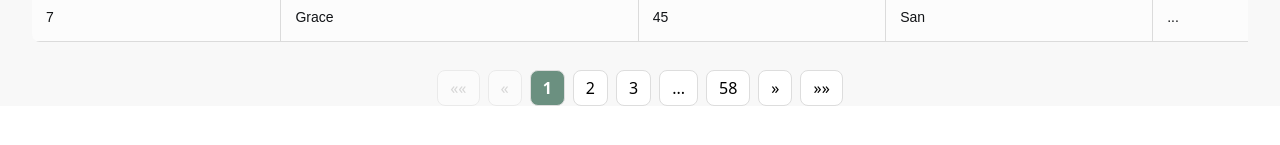
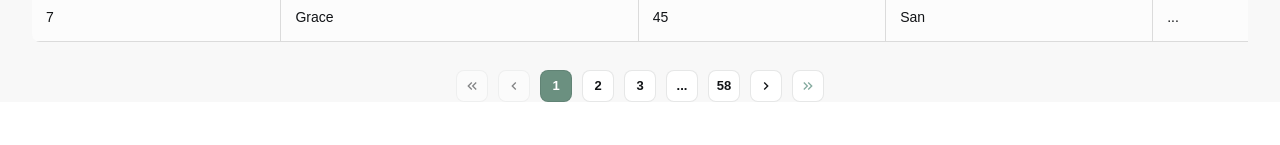
Before and after one commit to Alexandr-1973/VocabBuilder, a React (Vite) app: page /dictionary in a window 1280 px wide. Shown: the part 615-760 px from the top of the page. Built offline with nearby package versions, Linux system fonts and the light colour scheme.

Commit message:
add-css-pagination

```diff
--- a/src/components/WordsPagination/WordsPagination.css
+++ /dev/null
@@ -1,32 +0,0 @@
-.pagination {
-	display: flex;
-	align-items: center;
-	justify-content: center;
-	flex-wrap: wrap;
-	gap: 8px;
-	/* padding: 10px; */
-  }
-
-  .pagination button {
-	padding: 8px 12px;
-	border: 1px solid #ddd;
-	background-color: white;
-	border-radius: 8px;
-	cursor: pointer;
-	transition: background-color 0.3s;
-  }
-
-  .pagination button:disabled {
-	opacity: 0.5;
-	cursor:default;
-  }
-
-  .pagination button.active {
-	background-color: #6b9080;
-	color: white;
-	font-weight: bold;
-  }
-
-  .pagination button:hover:not(.active):not(:disabled) {
-	background-color: #f1f1f1;
-  }
--- a/src/components/WordsPagination/WordsPagination.jsx
+++ b/src/components/WordsPagination/WordsPagination.jsx
@@ -1,7 +1,10 @@
 import { useState } from "react";
-// import css from "./WordsPagination.module.css"
-import "./WordsPagination.css";
+import css from "./WordsPagination.module.css";
 import { getPageNumbersPagination } from "../../utils/getPageNumbersPagination.js";
+import { MdOutlineKeyboardArrowLeft } from "react-icons/md";
+import { MdOutlineKeyboardArrowRight } from "react-icons/md";
+import { MdOutlineKeyboardDoubleArrowLeft } from "react-icons/md";
+import { MdOutlineKeyboardDoubleArrowRight } from "react-icons/md";
 
 const WordsPagination = () => {
   const totalItems = 400; // Общее количество элементов
@@ -20,15 +23,18 @@ const WordsPagination = () => {
     return getPageNumbersPagination(currentPage, expandedRange, totalPages);
   };
 
-
   return (
-    <ul className="pagination">
+    <ul className={css.pagination}>
       <li>
         <button
           onClick={() => handlePageChange(1)}
           disabled={currentPage === 1}
         >
-          ««
+          <MdOutlineKeyboardDoubleArrowLeft
+            className={`${css.arrowIcon} ${
+              currentPage === totalPages ? css.colourIcon : ""
+            }`}
+          />
         </button>
       </li>
       <li>
@@ -36,7 +42,7 @@ const WordsPagination = () => {
           onClick={() => currentPage > 1 && handlePageChange(currentPage - 1)}
           disabled={currentPage === 1}
         >
-          «
+          <MdOutlineKeyboardArrowLeft className={css.arrowIcon} />
         </button>
       </li>
 
@@ -53,7 +59,7 @@ const WordsPagination = () => {
           <li key={index}>
             <button
               onClick={() => typeof page === "number" && handlePageChange(page)}
-              className={page === currentPage ? "active" : ""}
+              className={page === currentPage ? css.active : ""}
             >
               {page}
             </button>
@@ -68,7 +74,7 @@ const WordsPagination = () => {
           }
           disabled={currentPage === totalPages}
         >
-          »
+          <MdOutlineKeyboardArrowRight className={css.arrowIcon} />
         </button>
       </li>
       <li>
@@ -76,7 +82,11 @@ const WordsPagination = () => {
           onClick={() => handlePageChange(totalPages)}
           disabled={currentPage === totalPages}
         >
-          »»
+          <MdOutlineKeyboardDoubleArrowRight
+            className={`${css.arrowIcon} ${
+              currentPage === 1 ? css.colourIcon : ""
+            }`}
+          />
         </button>
       </li>
     </ul>
@@ -84,98 +94,3 @@ const WordsPagination = () => {
 };
 
 export default WordsPagination;
-// const WordsPagination = () =>
-//   // { totalItems, itemsPerPage, onPageChange }
-//   {
-//     const totalItems = 100; // Общее количество элементов
-//     const itemsPerPage = 7; // Количество элементов на странице
-
-//     const totalPages = Math.ceil(totalItems / itemsPerPage);
-//     const [currentPage, setCurrentPage] = useState(1);
-
-//     const getPageNumbers = () => {
-//       const pageNumbers = [];
-//       const range = 2; // Диапазон страниц до и после текущей страницы
-
-//       // Если текущая страница дальше первой страницы + диапазон, добавляем первую страницу и троеточие
-//       if (currentPage > range + 2) {
-//         pageNumbers.push(1);
-//         pageNumbers.push("...");
-//       } else if (currentPage > range + 1) {
-//         pageNumbers.push(1);
-//       }
-
-//       // Добавляем страницы вокруг текущей страницы
-//       for (
-//         let i = Math.max(1, currentPage - range);
-//         i <= Math.min(totalPages, currentPage + range);
-//         i++
-//       ) {
-//         pageNumbers.push(i);
-//       }
-
-//       // Если текущая страница ближе к последней странице - диапазон, добавляем троеточие и последнюю страницу
-//       if (currentPage < totalPages - range - 1) {
-//         pageNumbers.push("...");
-//         pageNumbers.push(totalPages);
-//       } else if (currentPage < totalPages - range) {
-//         pageNumbers.push(totalPages);
-//       }
-
-//       return pageNumbers;
-//     };
-
-//     return (
-//       <ul className="pagination">
-//         <li>
-//           <button
-//             onClick={() => setCurrentPage(1)}
-//             disabled={currentPage === 1}
-//           >
-//             ««
-//           </button>
-//         </li>
-//         <li>
-//           <button
-//             onClick={() => currentPage > 1 && setCurrentPage(currentPage - 1)}
-//             disabled={currentPage === 1}
-//           >
-//             «
-//           </button>
-//         </li>
-
-//         {getPageNumbers().map((page, index) => (
-//           <li key={index}>
-//             <button
-//               onClick={() => typeof page === "number" && setCurrentPage(page)}
-//               className={page === currentPage ? "active" : ""}
-//               disabled={page === "..."}
-//             >
-//               {page}
-//             </button>
-//           </li>
-//         ))}
-
-//         <li>
-//           <button
-//             onClick={() =>
-//               currentPage < totalPages && setCurrentPage(currentPage + 1)
-//             }
-//             disabled={currentPage === totalPages}
-//           >
-//             »
-//           </button>
-//         </li>
-//         <li>
-//           <button
-//             onClick={() => setCurrentPage(totalPages)}
-//             disabled={currentPage === totalPages}
-//           >
-//             »»
-//           </button>
-//         </li>
-//       </ul>
-//     );
-//   };
-
-// export default WordsPagination;
--- /dev/null
+++ b/src/components/WordsPagination/WordsPagination.module.css
@@ -0,0 +1,50 @@
+.pagination {
+  display: flex;
+  align-items: center;
+  justify-content: center;
+  flex-wrap: wrap;
+  gap: 10px;
+}
+
+.pagination button {
+  background-color: white;
+  cursor: pointer;
+  transition: background-color 0.3s;
+  border: 1px solid rgba(18, 20, 23, 0.1);
+  border-radius: 8px;
+  width: 32px;
+  height: 32px;
+  font-weight: 600;
+  font-size: 13px;
+  font: 600 13px "MacPaw Fixel Display", sans-serif;
+  color: #121417;
+  display: flex;
+  justify-content: center;
+  align-items: center;
+}
+
+.pagination button:disabled {
+  opacity: 0.5;
+  cursor: default;
+  /* fill: #85aa9f; */
+}
+
+.pagination button.active {
+  background-color: #6b9080;
+  color: white;
+  font-weight: bold;
+}
+
+.pagination button:hover:not(.active):not(:disabled) {
+  background-color: #f1f1f1;
+}
+
+.arrowIcon {
+  width: 16px;
+  height: 16px;
+  fill:#121417;
+}
+
+.colourIcon {
+  fill: #85aa9f;
+}
--- a/src/components/WordsTable/WordsTable.module.css
+++ b/src/components/WordsTable/WordsTable.module.css
@@ -1,10 +1,7 @@
-
 .genTableDiv {
   margin-bottom: 32px;
   width: 100%;
 }
-
-
 
 .wordDiv {
   display: flex;
@@ -14,7 +11,6 @@
 }
 
 .titleRow {
-
 }
 
 .cell {
@@ -33,17 +29,13 @@
 
   background-color: rgba(133, 170, 159, 0.1);
   text-align: left;
-
 }
-
-
 
 .titleRowCell:last-child {
   border-right: none;
 }
 
 .bodyRow {
-
 }
 
 .bodyCell {
@@ -56,7 +48,6 @@
   font-weight: 500;
   font-size: 14px;
   color: #121417;
-
 }
 
 .bodyCell:last-child {
@@ -70,28 +61,23 @@
   overflow: hidden;
 }
 
-.p{
+.p {
   display: flex;
   flex-wrap: wrap;
   margin-block-start: 0;
-    margin-block-end: 0;
-
-
-
+  margin-block-end: 0;
 }
 
 .icon {
   display: none;
 }
 
-@media screen and (max-width:340px) {
-
+@media screen and (max-width: 340px) {
   .p {
     width: 50px;
-display: inline-block;
-overflow-wrap: break-word;
+    display: inline-block;
+    overflow-wrap: break-word;
   }
-
 }
 
 @media screen and (min-width: 768px) {
@@ -110,4 +96,24 @@ overflow-wrap: break-word;
     width: 32px;
     height: 32px;
   }
+
+  .genTableDiv {
+    margin-bottom: 28px;
+    padding: 18px;
+    background-color: #fff;
+    border-radius: 15px;
+  }
+
+  .table {
+    /* border-collapse: collapse;
+  width: 100%; */
+    border-radius: 8px 8px 8px 8px;
+    /* overflow: hidden; */
+  }
+  /* .bodyRow:last-child {
+    border-radius: 8px 8px 8px 8px;
+  }
+  .bodyCell:last-child {
+    border-radius: 8px 8px 8px 8px;
+  } */
 }
--- a/src/pages/DictionaryPage/Dictionary.module.css
+++ b/src/pages/DictionaryPage/Dictionary.module.css
@@ -1,4 +1,3 @@
-
 .genDiv {
   background-color: rgba(248, 248, 248, 1);
   padding-top: 32px;
@@ -9,7 +8,7 @@
   align-items: center;
 }
 
-@media screen and (min-width:768px) {
+@media screen and (min-width: 768px) {
   .genDiv {
     /* background-color: rgba(248, 248, 248, 1); */
     padding-top: 80px;
@@ -18,12 +17,12 @@
   }
 }
 
-
-@media screen and (min-width:1440px) {
+@media screen and (min-width: 1440px) {
   .genDiv {
     /* background-color: rgba(248, 248, 248, 1); */
     /* padding-top: 80px; */
     padding-left: 100px;
     padding-right: 100px;
+    padding-bottom: 48px;
   }
 }
```
Lines whose indentation alone changed are shown as unchanged.
